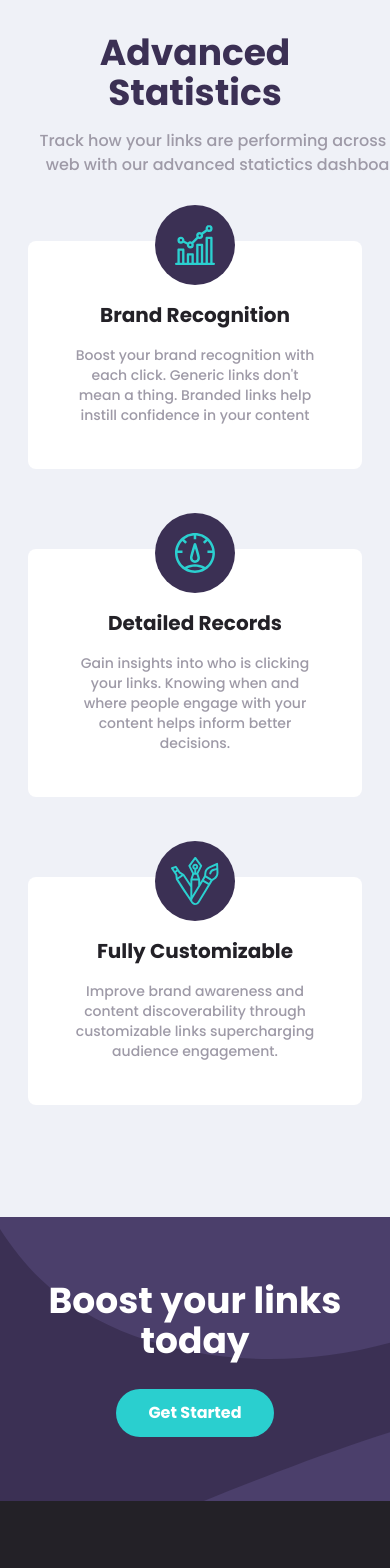
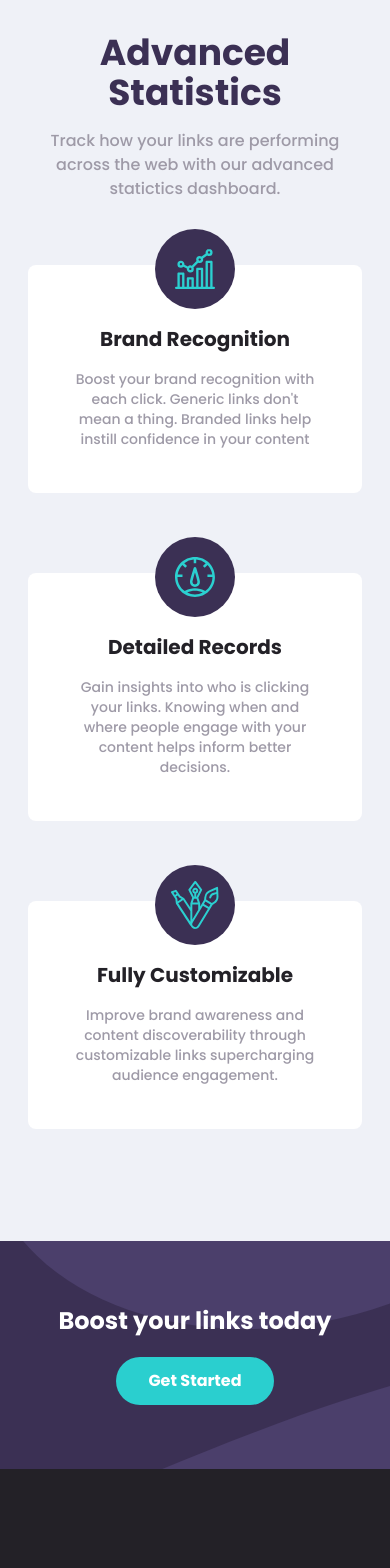
Before and after one commit to mhmmdhandika/shorter-link, a React (Create React App) app: page / in a window 390 px wide. Shown: the part 1140-2708 px from the top of the page. Built offline with nearby package versions, Linux system fonts and the light colour scheme.

Commit message:
Create responsive in Starter section

```diff
--- a/src/components/Starter.js
+++ b/src/components/Starter.js
@@ -2,10 +2,12 @@ function Starter() {
   return (
     <section
       id='starter'
-      className='bg-primary-dark-violet bg-boost-desktop bg-no-repeat bg-cover text-center py-16'
+      className='bg-primary-dark-violet bg-boost-mobile bg-no-repeat bg-center bg-cover text-center py-16 lg:bg-boost-desktop'
     >
-      <h1 className='text-4xl font-bold text-white'>Boost your links today</h1>
-      <button className='primary-button mt-7'>Get Started</button>
+      <h1 className='text-2xl font-bold text-white lg:text-4xl'>
+        Boost your links today
+      </h1>
+      <button className='primary-button mt-5'>Get Started</button>
     </section>
   );
 }
--- a/src/components/Tracking.js
+++ b/src/components/Tracking.js
@@ -7,7 +7,7 @@ function Tracking() {
         <h1 className='font-bold text-4xl text-primary-dark-violet'>
           Advanced Statistics
         </h1>
-        <p className='text-neutral-grayfish-violet w-[400px] mx-auto my-4'>
+        <p className='text-neutral-grayfish-violet w-full mx-auto my-4 lg:w-[400px]'>
           Track how your links are performing across the web with our advanced
           statictics dashboard.
         </p>
```
